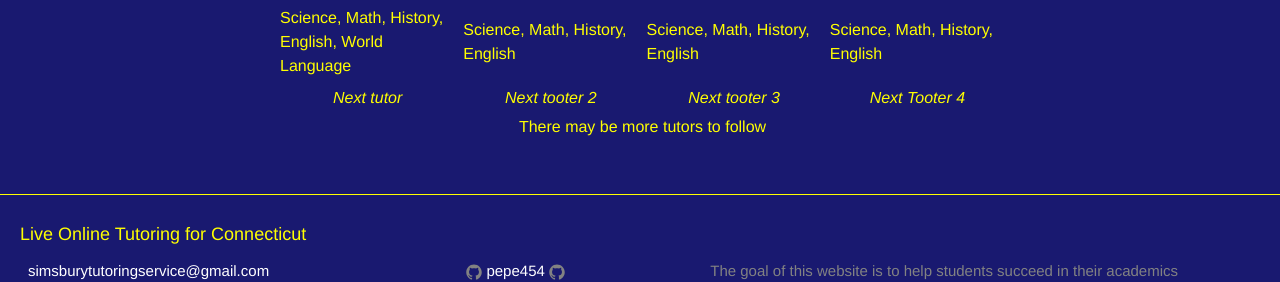
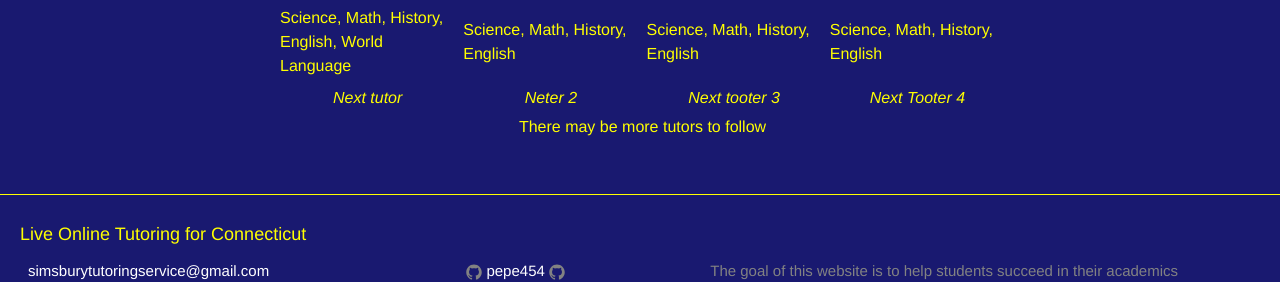
Before and after one commit to pepe454/pepe454.github.io, a Jekyll site: the page built from nav-bar/about.md, in a window 1280 px wide. Shown: the part 451-733 px from the top of the page. Built offline with Jekyll 4.4.1, drawn with Linux system fonts in a browser that asks for light colours.

Commit message:
Update about.md

```diff
--- a/nav-bar/about.md
+++ b/nav-bar/about.md
@@ -62,7 +62,7 @@ permalink: /about/
 <!--Danny's column-->
   <tr>
     <td width="15%" align="center"><i>Next tutor</i></td>
-    <td width="15%" align="center"><i>Next tooter 2</i></td>
+    <td width="15%" align="center"><i>Neter 2</i></td>
     <td width="15%" align="center"><i>Next tooter 3</i></td>
     <td width="15%" align="center"><i>Next Tooter 4</i></td>
   </tr>
```
